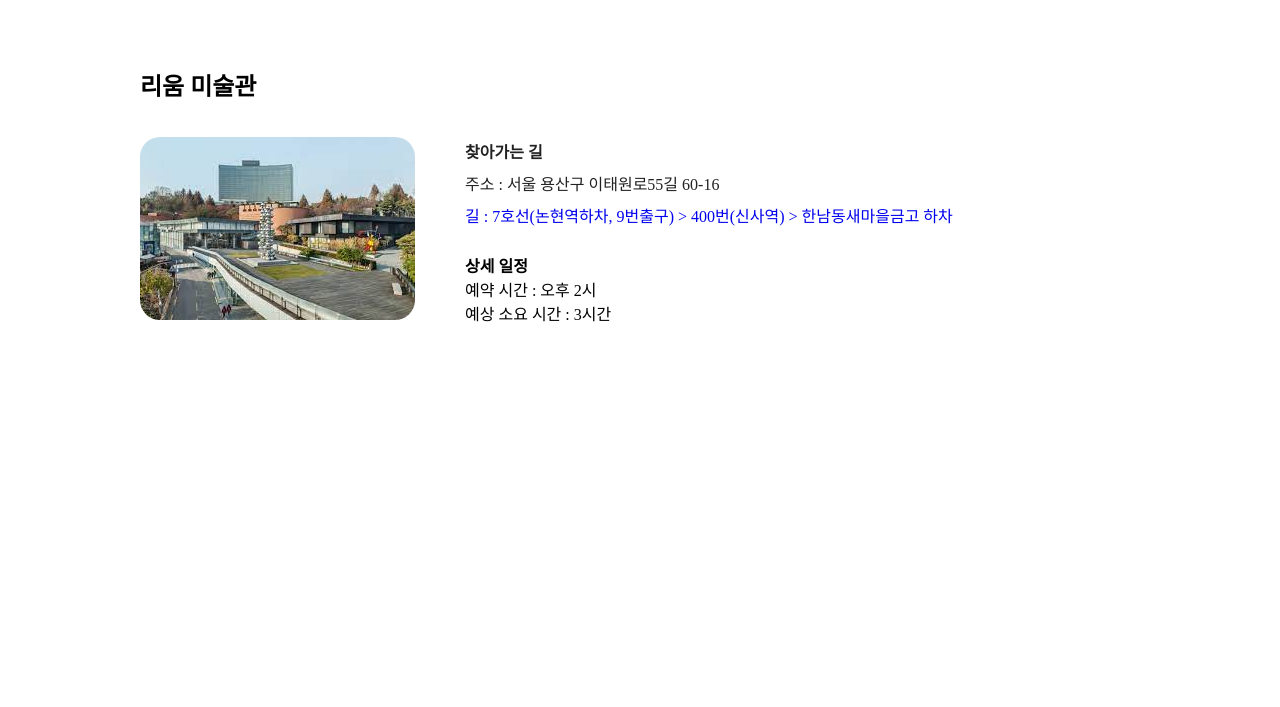
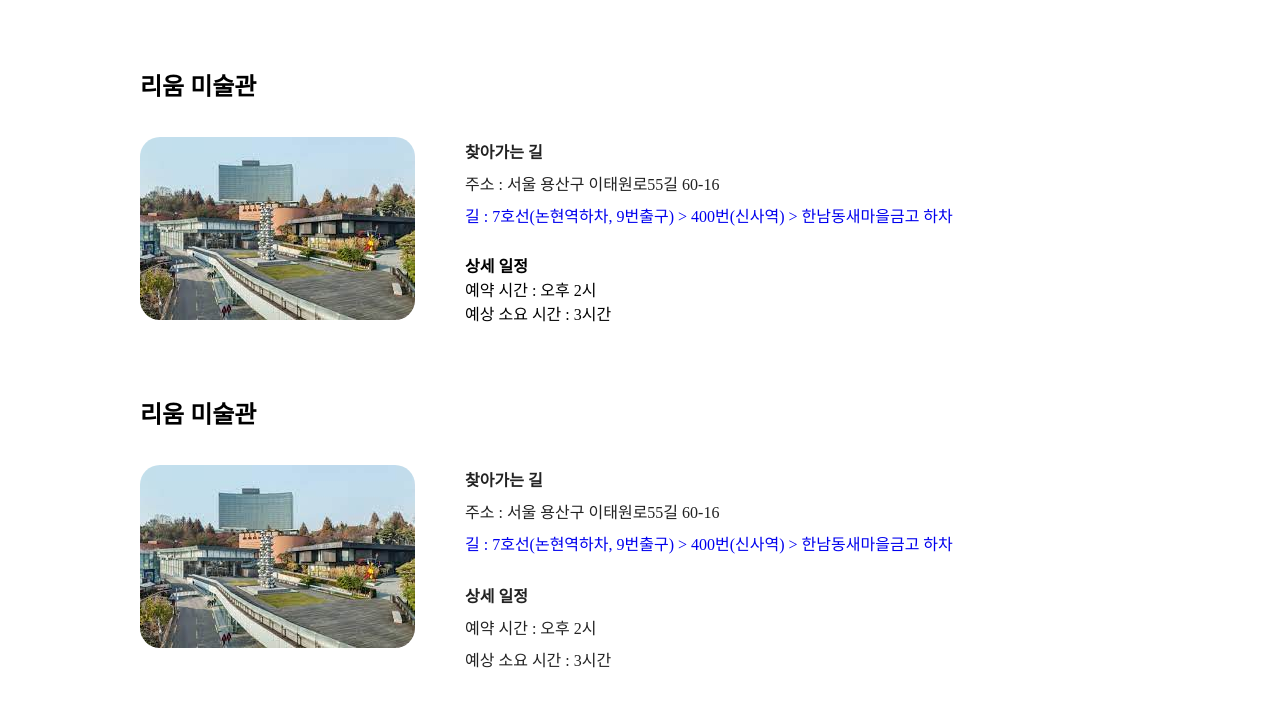
Before and after one commit to AI-WonYJ/Web_With_Jume, a plain HTML site: page index.html in a window 1280 px wide. Shown: the part 103-810 px from the top of the page. Drawn offline with Linux system fonts and the light colour scheme.

Commit message:
Update index.html

```diff
--- a/index.html
+++ b/index.html
@@ -36,6 +36,22 @@
       <p>예상 소요 시간 : 3시간</p>
     </div>
     </section>
+
+    <section id="리움미술관">
+      <h2>리움 미술관</h2>
+      <div class="detail">
+      <img src="images/리움미술관.jfif">
+      <b><p>찾아가는 길</p></b>
+      <p>주소 : 서울 용산구 이태원로55길 60-16</p>
+      <P><a href="https://map.naver.com/v5/directions/14120745.705037165,4504661.782001721,%EC%84%B1%EC%9D%BC%ED%95%98%EC%9D%B4%EC%B8%A0%EB%B9%8C%EB%9D%BC,18928264,PLACE_POI/14137501.926673483,4514374.595458632,%EB%A6%AC%EC%9B%80%EB%AF%B8%EC%88%A0%EA%B4%80,11582919,PLACE_POI/-/transit?c=14114330.9973038,4509922.9232968,10,0,0,0,dh" target="_blank" rel="noopener noreferrer">길 : 7호선(논현역하차, 9번출구) > 400번(신사역) > 한남동새마을금고 하차</a></P>
+    </div>
+    <div class="detail">
+      <b><p>상세 일정</p></b>
+      <p>예약 시간 : 오후 2시</p>
+      <p>예상 소요 시간 : 3시간</p>
+    </div>
+    </section>
+
   </main>
 </body>
 </html>
```
